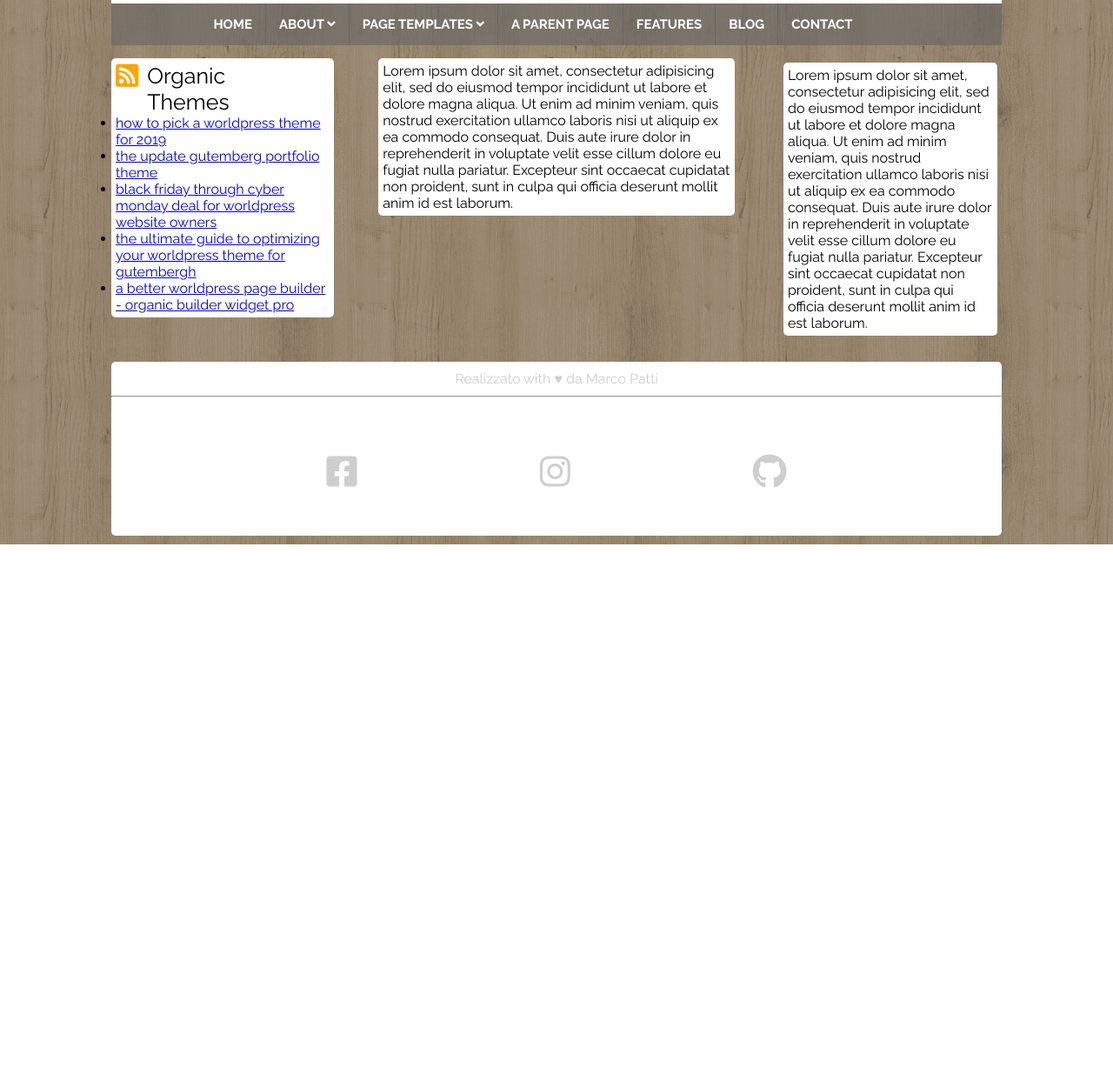
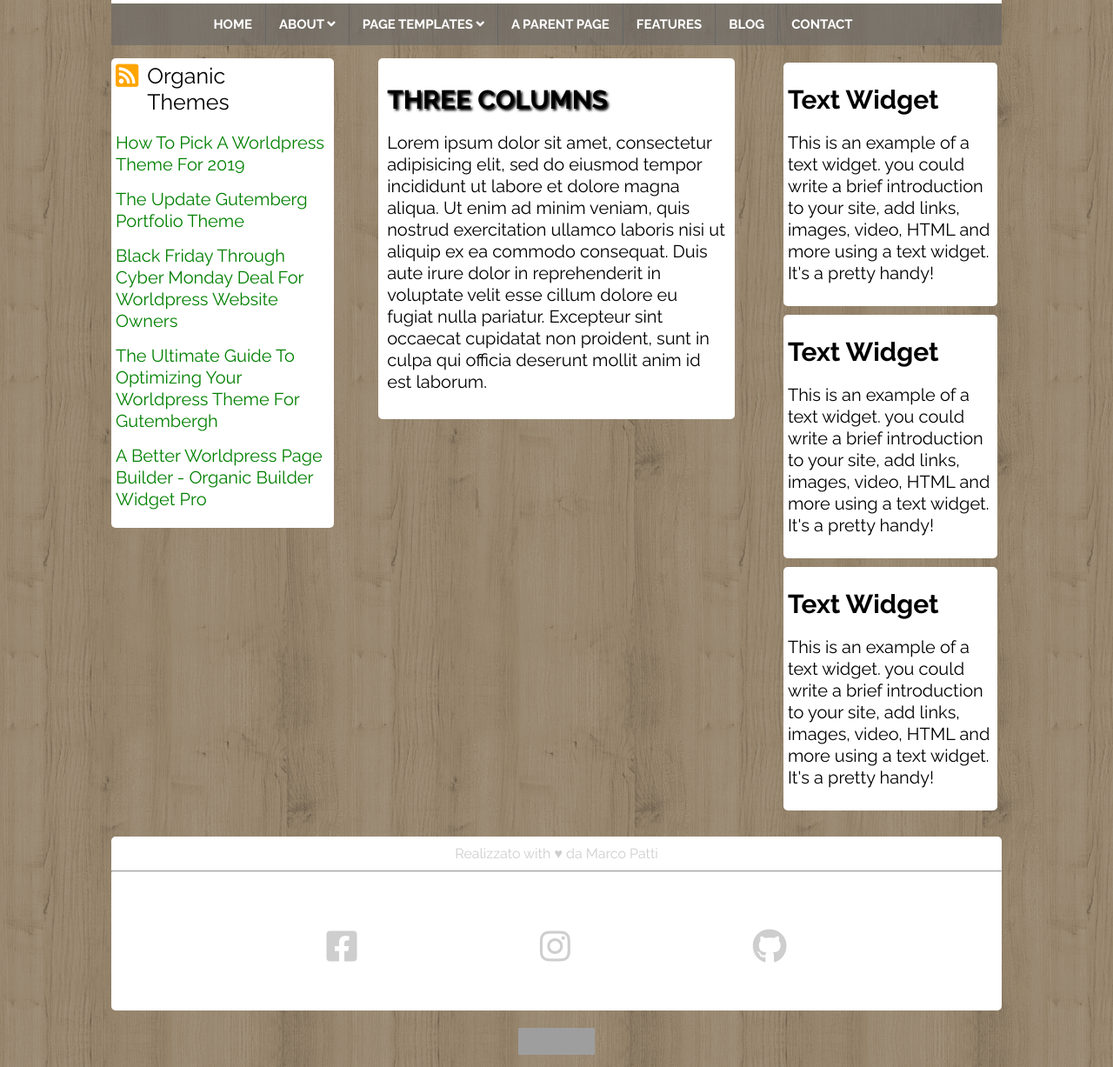
Before and after one commit to marcopa84/htmlcss-wp, a plain HTML site: page index.html in a window 1280 px wide. Shown: the part 406-1633 px from the top of the page at 87% size. Before the commit the page ends 1032 px from the top, so only its background shows below. Drawn offline with Linux system fonts and the light colour scheme; grey boxes are pictures that could not be loaded.

Commit message:
commit finale

```diff
--- a/css/style.css
+++ b/css/style.css
@@ -108,7 +108,15 @@ main:after{
   display: table;
   clear: both;
 }
-
+main h3{
+  font-size: 30px;
+  margin: 20px 0px;
+}
+main p{
+  font-size: 20px;
+  line-height: 25px;
+  margin-bottom: 20px;
+}
 /* COLONNA SINISTRA */
 .left_col{
   width: 25%;
@@ -130,7 +138,24 @@ main:after{
   display: table;
   clear: both;
 }
-
+.left_col ul{
+  list-style: none;
+  margin-top: 20px;
+}
+.left_col li{
+  margin: 15px 0;
+}
+.left_col a{
+  color: green;
+  text-decoration: none;
+  text-transform: capitalize;
+  font-size: 20px;
+  line-height: 25px;
+  font-weight: 400;
+}
+.left_col a:hover{
+  color: grey;
+}
 
 /* PARTE CENTRALE */
 .center_col{
@@ -138,7 +163,13 @@ main:after{
   margin-left: 5%;
   margin-right: 5%;
   background-color: #fff;
+  padding: 10px;
 }
+.center_col h3{
+  text-shadow: 2px 2px 3px #000;
+  text-transform: uppercase;
+}
+
 /* COLONNA DESTRA */
 .right_col{
   width: 25%;
@@ -149,6 +180,10 @@ main:after{
   padding: 5px;
   border-radius: 5px;
 }
+.module h3{
+  text-transform: capitalize;
+}
+
 
 /* REGOLE DEL FOOTER */
 footer{
@@ -176,3 +211,19 @@ footer div i{
   margin-left: 100px;
   margin-right: 100px;
 }
+footer div i:hover{
+  cursor: pointer;
+}
+footer div i.fb:hover{
+  color: blue;
+}
+footer div i.insta:hover{
+  color: purple;
+}
+footer div i.git:hover{
+  color: black;
+}
+.cssvalidator{
+  margin-top: 20px;
+  text-align: center;
+}
--- a/index.html
+++ b/index.html
@@ -68,12 +68,23 @@
         </div>
         <!-- COLONNA CENTRALE -->
         <div class="float_left center_col">
-          Lorem ipsum dolor sit amet, consectetur adipisicing elit, sed do eiusmod tempor incididunt ut labore et dolore magna aliqua. Ut enim ad minim veniam, quis nostrud exercitation ullamco laboris nisi ut aliquip ex ea commodo consequat. Duis aute irure dolor in reprehenderit in voluptate velit esse cillum dolore eu fugiat nulla pariatur. Excepteur sint occaecat cupidatat non proident, sunt in culpa qui officia deserunt mollit anim id est laborum.
+          <h3>three columns</h3>
+          <p>Lorem ipsum dolor sit amet, consectetur adipisicing elit, sed do eiusmod tempor incididunt ut labore et dolore magna aliqua. Ut enim ad minim veniam, quis nostrud exercitation ullamco laboris nisi ut aliquip ex ea commodo consequat. Duis aute irure dolor in reprehenderit in voluptate velit esse cillum dolore eu fugiat nulla pariatur. Excepteur sint occaecat cupidatat non proident, sunt in culpa qui officia deserunt mollit anim id est laborum.
+          </p>
         </div>
         <!-- COLONNA DESTRA -->
         <div class="float_left right_col">
           <div class="module">
-            Lorem ipsum dolor sit amet, consectetur adipisicing elit, sed do eiusmod tempor incididunt ut labore et dolore magna aliqua. Ut enim ad minim veniam, quis nostrud exercitation ullamco laboris nisi ut aliquip ex ea commodo consequat. Duis aute irure dolor in reprehenderit in voluptate velit esse cillum dolore eu fugiat nulla pariatur. Excepteur sint occaecat cupidatat non proident, sunt in culpa qui officia deserunt mollit anim id est laborum.
+            <h3>text widget</h3>
+            <p>This is an example of a text widget. you could write a brief introduction to your site, add links, images, video, HTML and more using a text widget. It's a pretty handy!</p>
+          </div>
+          <div class="module">
+            <h3>text widget</h3>
+            <p>This is an example of a text widget. you could write a brief introduction to your site, add links, images, video, HTML and more using a text widget. It's a pretty handy!</p>
+          </div>
+          <div class="module">
+            <h3>text widget</h3>
+            <p>This is an example of a text widget. you could write a brief introduction to your site, add links, images, video, HTML and more using a text widget. It's a pretty handy!</p>
           </div>
         </div>
     </main>
@@ -81,10 +92,16 @@
         <p>Realizzato with &hearts; da Marco Patti </p>
         <hr>
         <div>
-          <i class="fab fa-facebook-square"></i>
-          <i class="fab fa-instagram"></i>
-          <i class="fab fa-github"></i>
+          <i class="fab fa-facebook-square fb"></i>
+          <i class="fab fa-instagram insta"></i>
+          <i class="fab fa-github git"></i>
         </div>
       </footer>
+      <p class="cssvalidator">
+        <a href="http://jigsaw.w3.org/css-validator/check/referer">
+          <img style="border:0;width:88px;height:31px"
+        src="http://jigsaw.w3.org/css-validator/images/vcss-blue"
+        alt="CSS Valido!" /></a>
+      </p>
   </body>
 </html>
```
